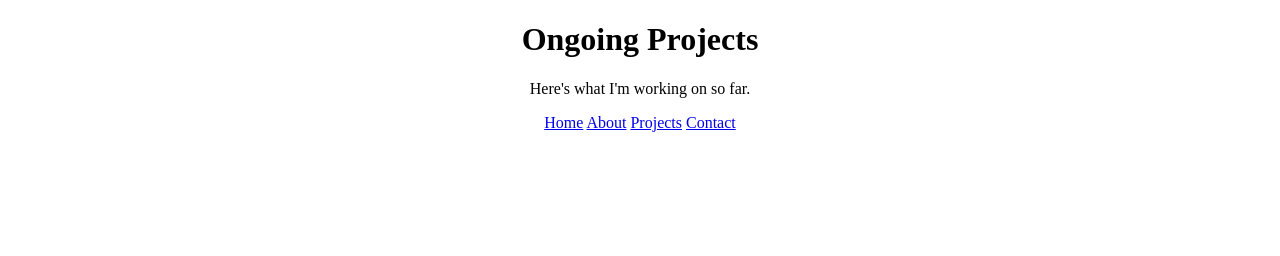
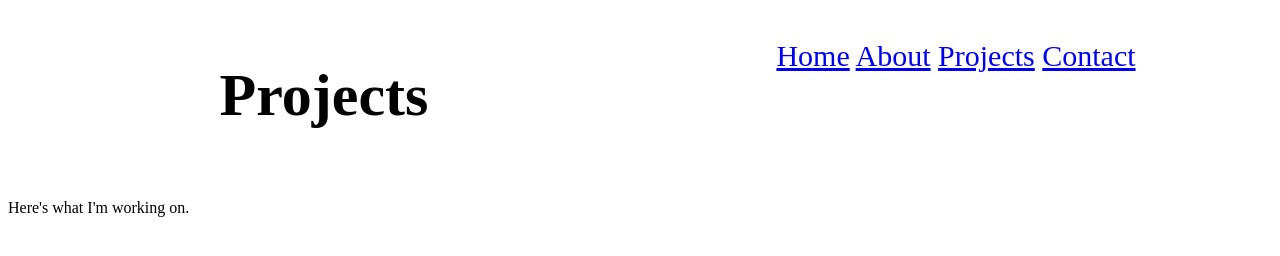
Before and after one commit to Infininja/net, a plain HTML site: page projects.html in a window 1280 px wide. Drawn offline with Linux system fonts and the light colour scheme.

Commit message:
Used flex
Aligned the items somewhat. Will work on it later.

```diff
--- a/projects.html
+++ b/projects.html
@@ -1,22 +1,22 @@
 <!DOCTYPE html>
 	<html lang="en" >
-
 	<head>
 		<meta charset="UTF-8">
 		<title>works_</title>
 		<meta name="viewport" content="width=device-width, initial-scale=1">
-
 		<link rel="stylesheet" href="shtymling.css">
 		<script src="https://cdnjs.cloudflare.com/ajax/libs/prefixfree/1.0.7/prefixfree.min.js"></script>
 	</head>
 	<body>
-		<h1>Ongoing Projects</h1>
- 		<p>Here's what I'm working on so far.</p>
-		<nav>
-			<a href = "./index.html">Home</a>
-			<a href = "./about.html">About</a>
-			<a href = "./projects.html">Projects</a>
-			<a href = "./contact.html">Contact</a>
-		</nav>
+		<div class="flex-container">
+			<div><h1>Projects</h1></div>
+			<div>
+					<a href = "./index.html">Home</a>
+					<a href = "./about.html">About</a>
+					<a href = "./projects.html">Projects</a>
+					<a href = "./contact.html">Contact</a>
+			</div>
+		</div>
+		<p>Here's what I'm working on.</p>
 	</body>
 </html>
--- a/shtymling.css
+++ b/shtymling.css
@@ -1,3 +1,11 @@
-body {
+.flex-container {
+  display: flex;
+  flex-direction: row;
+}
+.flex-container > div {
+  width: 50%;
+  margin: 10px;
   text-align: center;
+  line-height: 75px;
+  font-size: 30px;
 }
```
Also changed, not shown: about.html (+9 -9 lines), contact.html (+9 -10 lines), index.html (+10 -10 lines).
